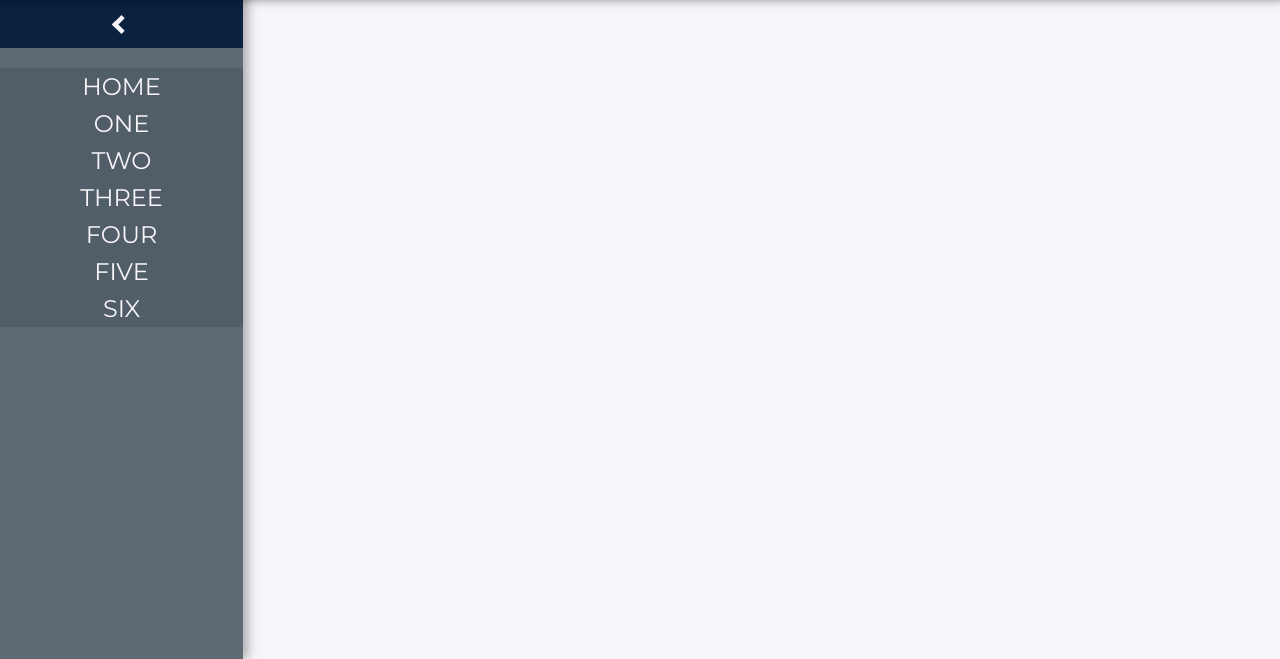
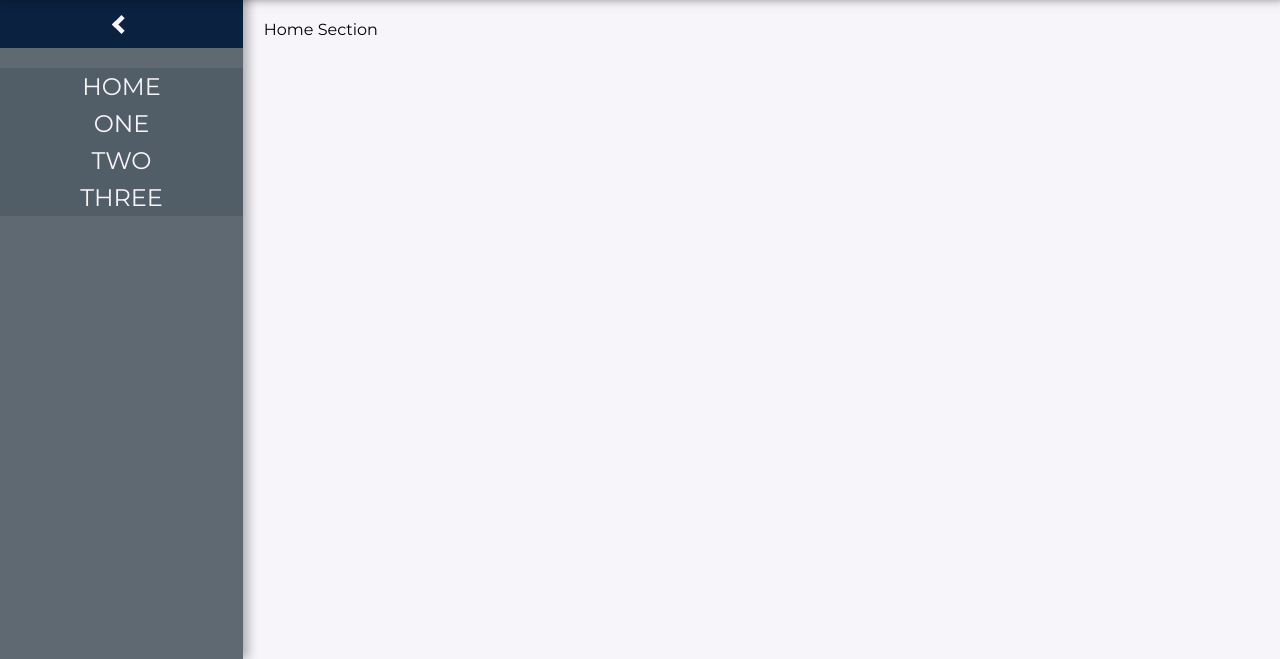
Before and after one commit to lwholten/doyrms-registration, a PHP site: page /pages/php/admin_page.php in a window 1280 px wide; the page is wider, and only the part inside the window is pictured. Shown: the part 140-799 px from the top of that part. Run offline with PHP 8.4, Linux system fonts and the light colour scheme; the visitor is signed in with stand-in values (Sample User, id 1).

Commit message:
Added javascript to the staff/admin sidebar buttons, they now display their corresponding sections when clicked

```diff
--- a/css/mainstyles.css
+++ b/css/mainstyles.css
@@ -177,68 +177,4 @@ navbar .divider {
 .hidden {
   display: none;
 }
-.wrapper {
-  width: 100%;
-  height: auto;
-  display: flex;
-}
-.main {
-  width: 100%;
-  height: 150vh;
-  background: var(--white);
-  transition: width 300ms linear;
-}
-#sidebar {
-  position: sticky;
-  top: 140px;
-  width: 300px;
-  height: calc(100vh - 140px);
-  background: var(--sidebar_color);
-  z-index: 1;
-  display: block;
-  transition: width 200ms linear, background 200ms linear;
-  box-shadow: 0 -6px 10px 5px rgb(0 0 0 / 30%);
-}
-.sidebar_button {
-  width: 100%;
-  height: 48px;
-  background: var(--navy);
-  margin-left: auto;
-  display: flex;
-  flex-direction: column;
-  align-items: center;
-  justify-content: space-around;
-  color: var(--white);
-  border: none;
-  cursor: pointer;
-}
-.sidebar_button .left_arrow {
-  transform: scale(1.5) rotate(135deg);
-}
-#sidebar_toggle:checked ~ .sidebar_button .left_arrow {
-  transform: scale(1.5) rotate(-45deg);
-}
-#sidebar_contents {
-  padding: 0px;
-  margin-top: 20px;
-  width: 100%;
-  height: auto;
-  background: rgba(55,71,79,0.3);
-  transition: opacity 200ms linear;
-  display: flex;
-  flex-direction: column;
-  align-items: center;
-}
-#sidebar_contents li {
-  width: 100%;
-  padding: 4px 0px;
-  height: auto;
-  display: block;
-  text-align: center;
-  color: var(--white);
-  cursor: pointer;
-}
-#sidebar_contents li:hover {
-  background: rgba(0,0,0,0.3);
-}
 </style>
--- a/css/staff_page.css
+++ b/css/staff_page.css
@@ -13,4 +13,82 @@ body {
   background-repeat: no-repeat;
   background-size: cover;
 }
+
+.wrapper {
+  width: 100%;
+  height: auto;
+  display: flex;
+}
+
+.main {
+  width: 100%;
+  height: 150vh;
+  background: var(--white);
+  transition: width 300ms linear;
+}
+.main_section {
+  width: 96%;
+  padding: 20px 2% 0px 2%;
+  height: auto;
+  min-height: 200px;
+  display: none;
+}
+.main_section_active {
+  display: block;
+}
+
+#sidebar {
+  position: sticky;
+  top: 140px;
+  width: 300px;
+  height: calc(100vh - 140px);
+  background: var(--sidebar_color);
+  z-index: 1;
+  display: block;
+  transition: width 200ms linear, background 200ms linear;
+  box-shadow: 0 -6px 10px 5px rgb(0 0 0 / 30%);
+}
+#sidebar label {
+  width: 100%;
+  height: 48px;
+  background: var(--navy);
+  margin-left: auto;
+  display: flex;
+  flex-direction: column;
+  align-items: center;
+  justify-content: space-around;
+  color: var(--white);
+  border: none;
+  cursor: pointer;
+}
+#sidebar label .left_arrow {
+  transform: scale(1.5) rotate(135deg);
+}
+#sidebar_toggle:checked ~ label .left_arrow {
+  transform: scale(1.5) rotate(-45deg);
+  transition: 200ms;
+}
+#sidebar_contents {
+  padding: 0px;
+  margin-top: 20px;
+  width: 100%;
+  height: auto;
+  background: rgba(55,71,79,0.3);
+  transition: opacity 200ms linear;
+  display: flex;
+  flex-direction: column;
+  align-items: center;
+}
+#sidebar_contents li {
+  width: 100%;
+  padding: 4px 0px;
+  height: auto;
+  display: block;
+  text-align: center;
+  color: var(--white);
+  cursor: pointer;
+}
+#sidebar_contents li:hover {
+  background: rgba(0,0,0,0.3);
+}
 </style>
--- a/pages/html/admin_page.html
+++ b/pages/html/admin_page.html
@@ -1,5 +1,6 @@
 <!DOCTYPE html>
 <head>
+<script src="../../scripts/staff_page_functions.js"></script>
 <script src="../../scripts/admin_page_functions.js"></script>
 <meta charset="UTF-8" lang="en">
 <meta name="viewport" content="width=device-width,initial-scale=1">
@@ -23,18 +24,19 @@
   <div class="wrapper">
     <div class="text" id="sidebar">
       <input type="checkbox" id="sidebar_toggle" class="hidden"/>
-      <label for="sidebar_toggle" class="sidebar_button" onclick="toggleSidebar()"><span class="left_arrow"></span></label>
+      <label for="sidebar_toggle" onclick="toggleSidebar()"><span class="left_arrow"></span></label>
       <ul id="sidebar_contents">
-        <li class="sidebar_option"><h3>HOME</h3></li>
-        <li class="sidebar_option"><h3>ONE</h3></li>
-        <li class="sidebar_option"><h3>TWO</h3></li>
-        <li class="sidebar_option"><h3>THREE</h3></li>
-        <li class="sidebar_option"><h3>FOUR</h3></li>
-        <li class="sidebar_option"><h3>FIVE</h3></li>
-        <li class="sidebar_option"><h3>SIX</h3></li>
+        <li onclick="toggleMainSection('home')" class="sidebar_option"><h3>HOME</h3></li>
+        <li onclick="toggleMainSection('one')" class="sidebar_option"><h3>ONE</h3></li>
+        <li onclick="toggleMainSection('two')" class="sidebar_option"><h3>TWO</h3></li>
+        <li onclick="toggleMainSection('three')" class="sidebar_option"><h3>THREE</h3></li>
       </ul>
     </div>
     <div class="text main">
+      <section class="main_section main_section_active" id="home">Home Section</section>
+      <section class="main_section" id="one">One</section>
+      <section class="main_section" id="two">Two</section>
+      <section class="main_section" id="three">Three</section>
     </div>
   </div>
 </body>
--- a/pages/php/admin_page.php
+++ b/pages/php/admin_page.php
@@ -1,7 +1,9 @@
 <?php
 /*Used to display the page, prevents users from seeing the page without logging in*/
 function displayPage() {
+  /*Note that the admin page imports the css and js used by the staff page*/
   include("../../css/mainstyles.css");
+  include("../../css/staff_page.css");
   include("../../css/admin_page.css");
   include("../html/admin_page.html");
   include("../php/functions.php");
--- a/scripts/staff_page_functions.js
+++ b/scripts/staff_page_functions.js
@@ -16,10 +16,34 @@ function toggleSidebar() {
   else {
     sidebar_content.style.display = 'flex';
     sidebar.style.background = 'rgba(0,0,0,0.3)';
-    sidebar.style.width = '100px';
+    sidebar.style.width = '80px';
     sidebar_content.style.opacity = 0.0;
     setTimeout(function(){
       sidebar_content.style.display = 'none';
     }, 200);
   }
 }
+
+function toggleMainSection(section_id) {
+  var new_section = document.getElementById(section_id);
+  /*If the parameters are left empty*/
+  if (new_section === null) {
+    /*Outputs an error message to the console*/
+    console.log('ERROR: Could not display new section as the ID was invalid or left empty')
+  }
+  else {
+    /*Saves active sections to an array*/
+    var active_sections = document.getElementsByClassName('main_section_active');
+    /*Selects the first element of the array*/
+    var old_section = active_sections[0];
+    /*Hides the element*/
+    old_section.style.display = 'none';
+    /*Removes the active class from the old section*/
+    old_section.classList.remove('main_section_active');
+
+    /*uses 'section_id' to display the new section*/
+    new_section.style.display = 'block';
+    /*Adds the active class to the new section*/
+    new_section.classList.add('main_section_active')
+  }
+}
```
Also changed, not shown: pages/html/staff_page.html (+9 -8 lines).
